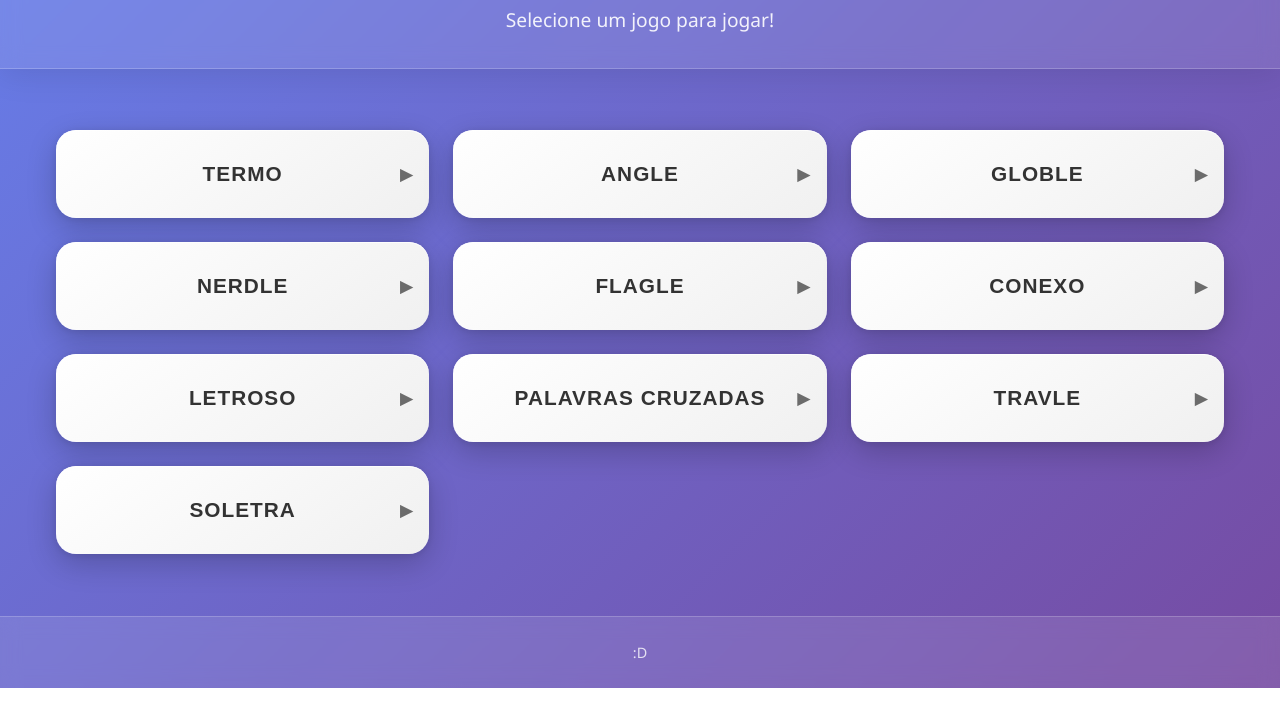
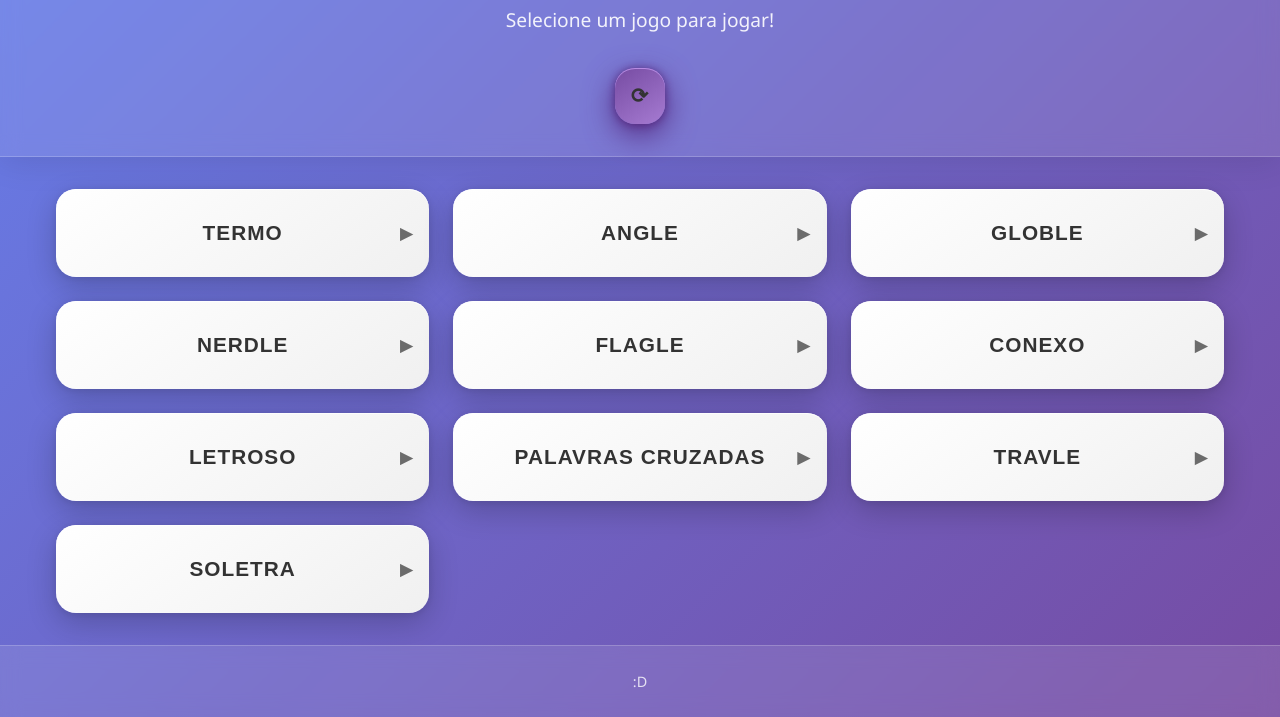
Before and after one commit to DaviPac/joguinhos, a plain HTML site: page index.html in a window 1280 px wide. Shown: the part 112-829 px from the top of the page. Before the commit the page ends 800 px from the top, so only its background shows below. Drawn offline with Linux system fonts and the light colour scheme.

Commit message:
botao restart

```diff
--- a/index.html
+++ b/index.html
@@ -10,6 +10,7 @@
     <header>
         <h1>Joguinhos</h1>
         <p>Selecione um jogo para jogar!</p>
+        <button class="botao-restart" id="botao-restart">&#x27F3;</button>
     </header>
 
     <main>
--- a/main.js
+++ b/main.js
@@ -53,3 +53,15 @@ function sortJogos() {
     container.innerHTML = "";
     carregarJogos();
 }
+
+const botaoRestart = document.getElementById("botao-restart");
+botaoRestart.addEventListener("click", () => {
+    localStorage.removeItem("jogos");
+    jogos = JSON.parse(localStorage.getItem("jogos") || "[]");
+    listaJogos.forEach(jogo => {
+        if (!jogos.some(j => j.name === jogo.name)) {
+            jogos.push({name: jogo.name, link: jogo.link, state: false});
+        }
+    });
+    sortJogos();
+});
--- a/style.css
+++ b/style.css
@@ -69,6 +69,58 @@ main {
 
 .jogo:hover {
     transform: translateY(-5px);
+}
+
+.botao-restart {
+    margin-top: 2rem;
+    padding: 1rem 1rem;
+    border: none;
+    border-radius: 20px;
+    font-size: 1.3rem;
+    font-weight: 600;
+    cursor: pointer;
+    transition: all 0.3s cubic-bezier(0.4, 0, 0.2, 1);
+    position: relative;
+    overflow: hidden;
+    text-transform: uppercase;
+    letter-spacing: 1px;
+    background: linear-gradient(145deg, #764ba2, #a67bd2);
+    color: #333;
+    box-shadow:
+        0 10px 30px #562b82,
+        0 1px 8px #562b82,
+        inset 0 1px 0 #b68be2;
+}
+
+.botao-restart::before {
+    content: '';
+    position: absolute;
+    top: 0;
+    left: -100%;
+    width: 100%;
+    height: 100%;
+    background: linear-gradient(90deg, transparent, rgba(255, 255, 255, 0.4), transparent);
+    transition: left 0.6s ease;
+}
+
+.botao-restart:hover::before {
+    left: 100%;
+}
+
+.botao-restart:hover {
+    transform: scale(1.02);
+    box-shadow:
+        0 15px 40px rgba(0, 0, 0, 0.25),
+        0 5px 15px rgba(0, 0, 0, 0.15),
+        inset 0 1px 0 rgba(255, 255, 255, 0.9);
+    background: linear-gradient(145deg, #764ba2, #a67bd2);
+}
+
+.botao-restart:active {
+    transform: scale(0.98);
+    box-shadow:
+        0 5px 20px rgba(0, 0, 0, 0.15),
+        inset 0 3px 10px rgba(0, 0, 0, 0.1);
 }
 
 /* Botões dos jogos */
```
